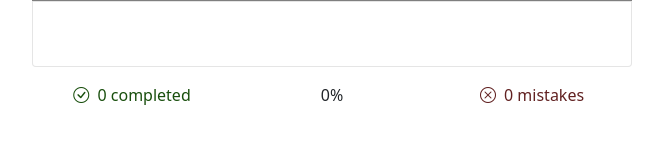
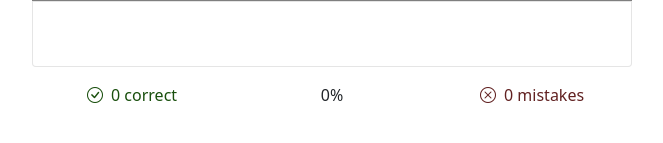
Before and after one commit to gush-labs/kazan, a Vue app: page /review in a window 1280 px wide. Shown: the part 419-562 px from the top of the page, without its empty margins (308-971 px from the left). Built offline with nearby package versions, Linux system fonts and the light colour scheme.

Commit message:
Replace "completed" stats with "correct"

```diff
--- a/src/views/ReviewPage.vue
+++ b/src/views/ReviewPage.vue
@@ -232,7 +232,7 @@ function checkAnswer(e: Event) {
       <div class="kz-text-success">
         <i class="bi bi-check-circle me-1"></i>
         {{ review.getCorrectCards().length }}
-        <span class="stats-text">completed</span>
+        <span class="stats-text">correct</span>
       </div>
       <div>{{ Math.floor(review.progress() * 100) }}%</div>
       <div class="kz-text-error">
```
